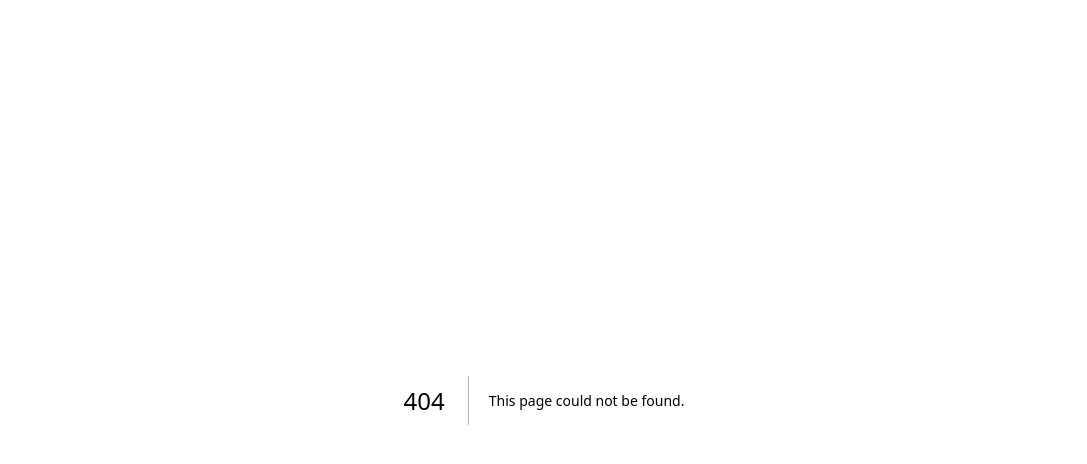
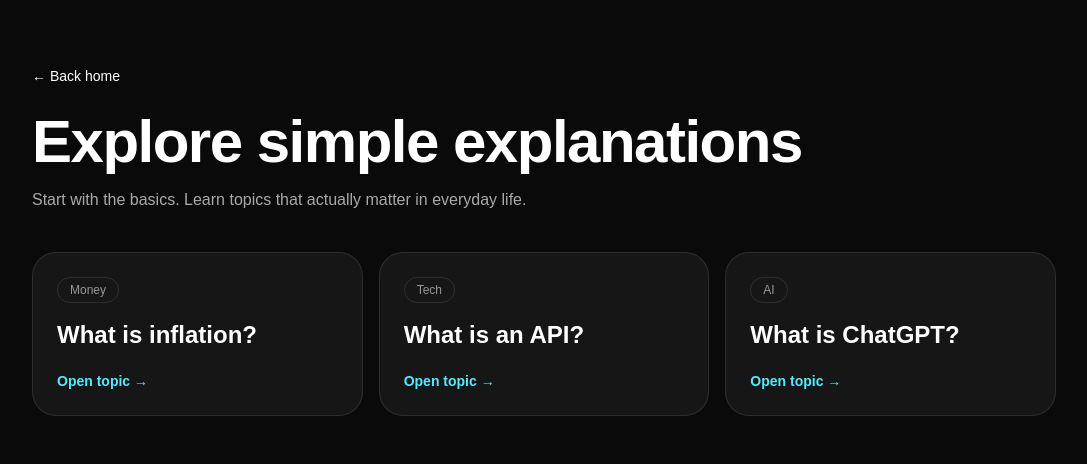
Before and after one commit to licsuj/nextjs-boilerplate, a Next.js app: page /explore in a window 1280 px wide. Before the commit this address had no page. Shown: the top 464 px of the page, without its empty margins (96-1183 px from the left). Built offline with nearby package versions, Linux system fonts and the light colour scheme.

Commit message:
Create page.tsx

```diff
--- /dev/null
+++ b/app/explore/page.tsx
@@ -0,0 +1,45 @@
+import Link from "next/link";
+
+export default function ExplorePage() {
+  const topics = [
+    { title: "What is inflation?", tag: "Money", href: "/explain/inflation" },
+    { title: "What is an API?", tag: "Tech", href: "/explain/api" },
+    { title: "What is ChatGPT?", tag: "AI", href: "/explain/chatgpt" },
+  ];
+
+  return (
+    <main className="min-h-screen bg-neutral-950 px-6 py-16 text-white">
+      <div className="mx-auto max-w-5xl">
+        <Link href="/" className="text-sm text-cyan-300 hover:text-cyan-200">
+          ← Back home
+        </Link>
+
+        <h1 className="mt-6 text-4xl font-semibold tracking-tight md:text-6xl">
+          Explore simple explanations
+        </h1>
+        <p className="mt-4 max-w-2xl text-white/65">
+          Start with the basics. Learn topics that actually matter in everyday
+          life.
+        </p>
+
+        <div className="mt-10 grid gap-4 md:grid-cols-2 lg:grid-cols-3">
+          {topics.map((topic) => (
+            <Link
+              key={topic.href}
+              href={topic.href}
+              className="rounded-[24px] border border-white/10 bg-white/5 p-6 transition hover:bg-white/[0.07]"
+            >
+              <div className="inline-flex rounded-full border border-white/10 px-3 py-1 text-xs text-white/55">
+                {topic.tag}
+              </div>
+              <h2 className="mt-4 text-2xl font-semibold">{topic.title}</h2>
+              <div className="mt-5 text-sm font-semibold text-cyan-300">
+                Open topic →
+              </div>
+            </Link>
+          ))}
+        </div>
+      </div>
+    </main>
+  );
+}
```
